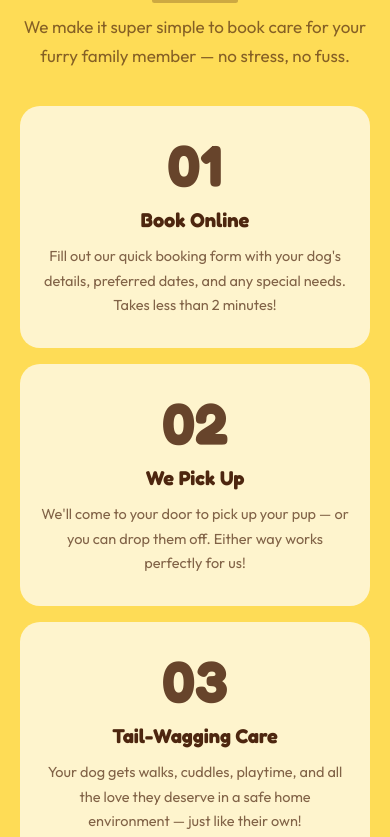
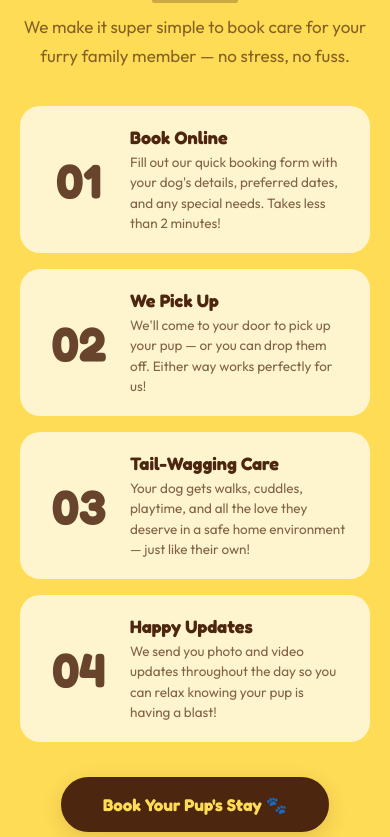
Before and after one commit to iasarmientoj/firulais-pet-care, a plain HTML site: page index.html in a window 390 px wide. Shown: the part 4511-5348 px from the top of the page. Drawn offline with Linux system fonts and the light colour scheme.

Commit message:
rensp fin

```diff
--- a/styles.css
+++ b/styles.css
@@ -2632,7 +2632,36 @@ body {
     .how-step {
         background: rgba(255, 255, 255, 0.7);
         border-radius: 20px;
-        padding: 30px 20px;
+        padding: 20px 24px;
+        display: grid;
+        grid-template-columns: 70px 1fr;
+        grid-template-rows: auto auto;
+        gap: 4px 16px;
+        align-items: center;
+        text-align: left;
+    }
+
+    .how-step-num-big {
+        grid-column: 1;
+        grid-row: 1 / span 2;
+        font-size: 48px;
+        margin-bottom: 0;
+        align-self: center;
+        justify-self: center;
+    }
+
+    .how-step-title {
+        grid-column: 2;
+        grid-row: 1;
+        font-size: 18px;
+        margin-bottom: 0;
+    }
+
+    .how-step-desc {
+        grid-column: 2;
+        grid-row: 2;
+        font-size: 13.5px;
+        line-height: 1.5;
     }
 }
 
```
